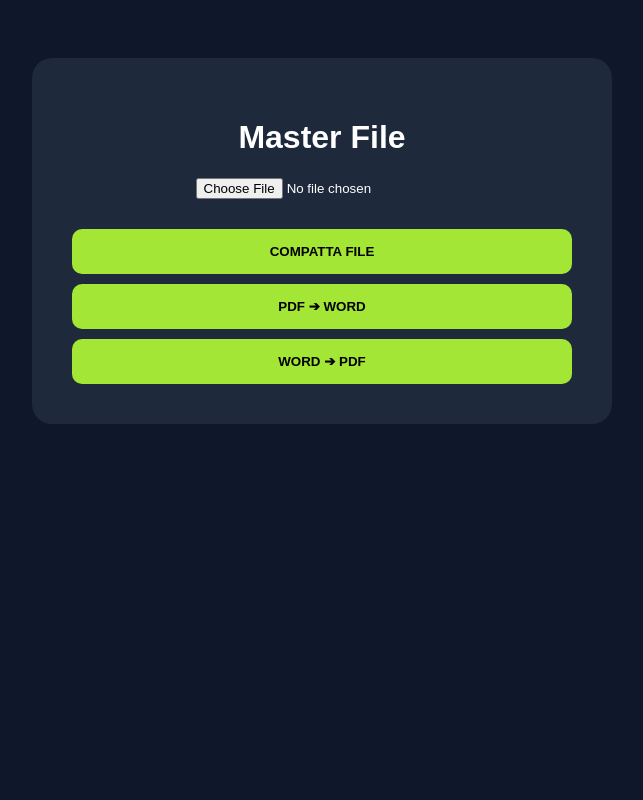
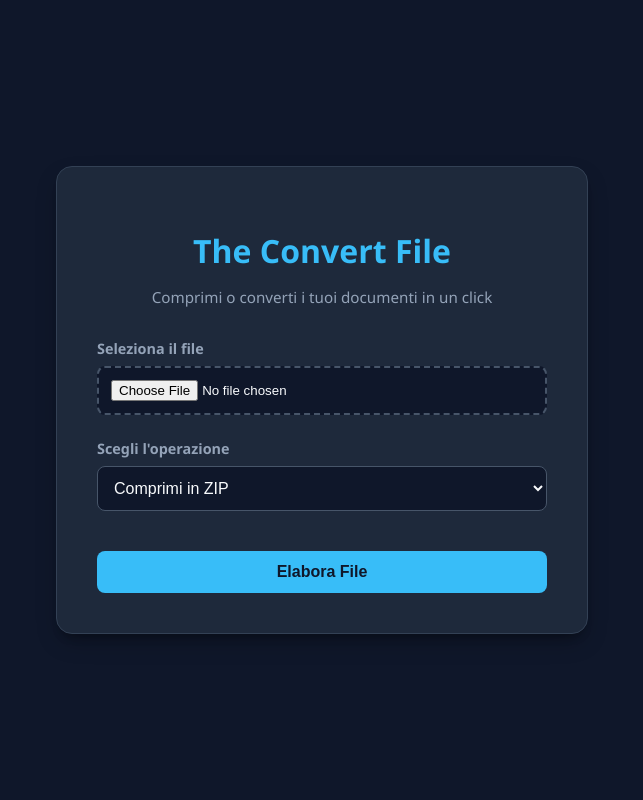
Before and after one commit to VoidHex01/The-Convert-File., a Flask app: page / in a window 1280 px wide. Shown: the whole page, without its empty margins (318-961 px from the left). Run offline with Flask 3, Linux system fonts and the light colour scheme.

Commit message:
Revamp index.html with new design and features

```diff
--- a/templates/index.html
+++ b/templates/index.html
@@ -1,23 +1,193 @@
 <!DOCTYPE html>
-<html>
+<html lang="it">
 <head>
-    <title>Master File - LIVE</title>
+    <meta charset="UTF-8">
+    <meta name="viewport" content="width=device-width, initial-scale=1.0">
+    <title>The Convert File</title>
     <style>
-        body { background: #0f172a; color: white; font-family: sans-serif; text-align: center; padding: 50px; }
-        .box { background: #1e293b; padding: 40px; border-radius: 20px; max-width: 500px; margin: auto; }
-        input { margin-bottom: 20px; color: white; }
-        button { background: #a3e635; color: black; border: none; padding: 15px 30px; border-radius: 10px; font-weight: bold; cursor: pointer; width: 100%; margin-top: 10px; }
+        :root {
+            --bg-color: #0f172a;
+            --card-bg: #1e293b;
+            --accent-color: #38bdf8;
+            --text-color: #f8fafc;
+            --text-muted: #94a3b8;
+        }
+
+        body {
+            font-family: 'Segoe UI', Tahoma, Geneva, Verdana, sans-serif;
+            background-color: var(--bg-color);
+            color: var(--text-color);
+            margin: 0;
+            padding: 0;
+            display: flex;
+            justify-content: center;
+            align-items: center;
+            min-height: 100vh;
+        }
+
+        .container {
+            background-color: var(--card-bg);
+            padding: 2.5rem;
+            border-radius: 16px;
+            box-shadow: 0 10px 25px -5px rgba(0, 0, 0, 0.3), 0 8px 10px -6px rgba(0, 0, 0, 0.3);
+            width: 100%;
+            max-width: 450px;
+            text-align: center;
+            border: 1px solid #334155;
+        }
+
+        h1 {
+            font-size: 2rem;
+            margin-bottom: 0.5rem;
+            color: var(--accent-color);
+        }
+
+        p.subtitle {
+            color: var(--text-muted);
+            font-size: 0.95rem;
+            margin-bottom: 2rem;
+        }
+
+        .form-group {
+            margin-bottom: 1.5rem;
+            text-align: left;
+        }
+
+        label {
+            display: block;
+            margin-bottom: 0.5rem;
+            color: var(--text-muted);
+            font-size: 0.9rem;
+            font-weight: 600;
+        }
+
+        input[type="file"] {
+            width: 100%;
+            padding: 0.75rem;
+            background: #0f172a;
+            border: 2px dashed #475569;
+            border-radius: 8px;
+            color: var(--text-color);
+            box-sizing: border-box;
+            cursor: pointer;
+            transition: border-color 0.2s;
+        }
+
+        input[type="file"]:hover {
+            border-color: var(--accent-color);
+        }
+
+        select {
+            width: 100%;
+            padding: 0.75rem;
+            background: #0f172a;
+            border: 1px solid #475569;
+            border-radius: 8px;
+            color: var(--text-color);
+            font-size: 1rem;
+            outline: none;
+            cursor: pointer;
+        }
+
+        button {
+            width: 100%;
+            padding: 0.75rem;
+            background-color: var(--accent-color);
+            color: #0f172a;
+            border: none;
+            border-radius: 8px;
+            font-size: 1rem;
+            font-weight: bold;
+            cursor: pointer;
+            transition: transform 0.1s, background-color 0.2s;
+            margin-top: 1rem;
+        }
+
+        button:hover {
+            background-color: #7dd3fc;
+            transform: translateY(-1px);
+        }
+
+        button:active {
+            transform: translateY(1px);
+        }
+
+        /* Barra di Caricamento */
+        .progress-container {
+            display: none;
+            margin-top: 1.5rem;
+        }
+
+        .progress-text {
+            font-size: 0.85rem;
+            color: var(--accent-color);
+            margin-bottom: 0.5rem;
+        }
+
+        .progress-bar {
+            width: 100%;
+            height: 6px;
+            background-color: #475569;
+            border-radius: 3px;
+            overflow: hidden;
+            position: relative;
+        }
+
+        .progress-fill {
+            width: 30%;
+            height: 100%;
+            background-color: var(--accent-color);
+            border-radius: 3px;
+            position: absolute;
+            animation: loading 1.5s infinite ease-in-out;
+        }
+
+        @keyframes loading {
+            0% { left: -30%; }
+            50% { left: 100%; }
+            100% { left: 100%; }
+        }
     </style>
 </head>
 <body>
-    <div class="box">
-        <h1>Master File</h1>
-        <form action="/upload" method="post" enctype="multipart/form-data">
-            <input type="file" name="file" required><br>
-            <button type="submit" name="azione" value="comprimere">COMPATTA FILE</button>
-            <button type="submit" name="azione" value="PDF a Word">PDF ➔ WORD</button>
-            <button type="submit" name="azione" value="Word a PDF">WORD ➔ PDF</button>
-        </form>
+
+<div class="container">
+    <h1>The Convert File</h1>
+    <p class="subtitle">Comprimi o converti i tuoi documenti in un click</p>
+
+    <form action="/upload" method="POST" enctype="multipart/form-data" id="uploadForm">
+        <div class="form-group">
+            <label for="file">Seleziona il file</label>
+            <input type="file" name="file" id="file" required>
+        </div>
+
+        <div class="form-group">
+            <label for="azione">Scegli l'operazione</label>
+            <select name="azione" id="azione">
+                <option value="comprimere">Comprimi in ZIP</option>
+                <option value="PDF a Word">Converti da PDF a Word</option>
+                <option value="Word a PDF">Converti da Word a PDF</option>
+            </select>
+        </div>
+
+        <button type="submit" id="submitBtn">Elabora File</button>
+    </form>
+
+    <div class="progress-container" id="progressContainer">
+        <div class="progress-text">Elaborazione sul server in corso...</div>
+        <div class="progress-bar">
+            <div class="progress-fill"></div>
+        </div>
     </div>
+</div>
+
+<script>
+    document.getElementById('uploadForm').addEventListener('submit', function() {
+        // Nasconde il pulsante e mostra l'animazione di caricamento
+        document.getElementById('submitBtn').style.display = 'none';
+        document.getElementById('progressContainer').style.display = 'block';
+    });
+</script>
+
 </body>
 </html>
```
